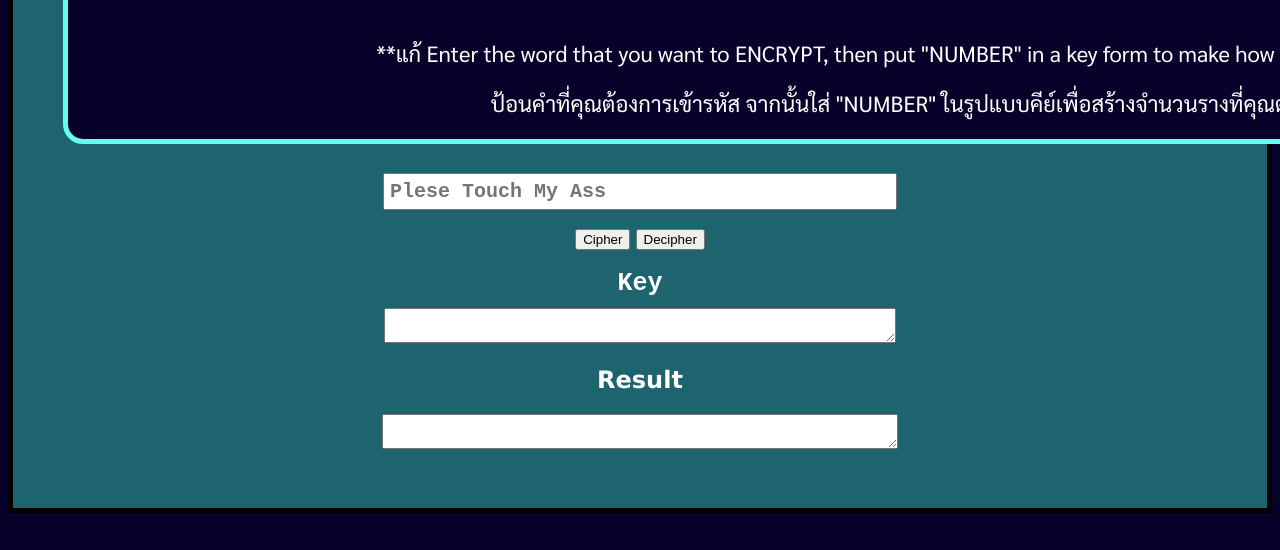
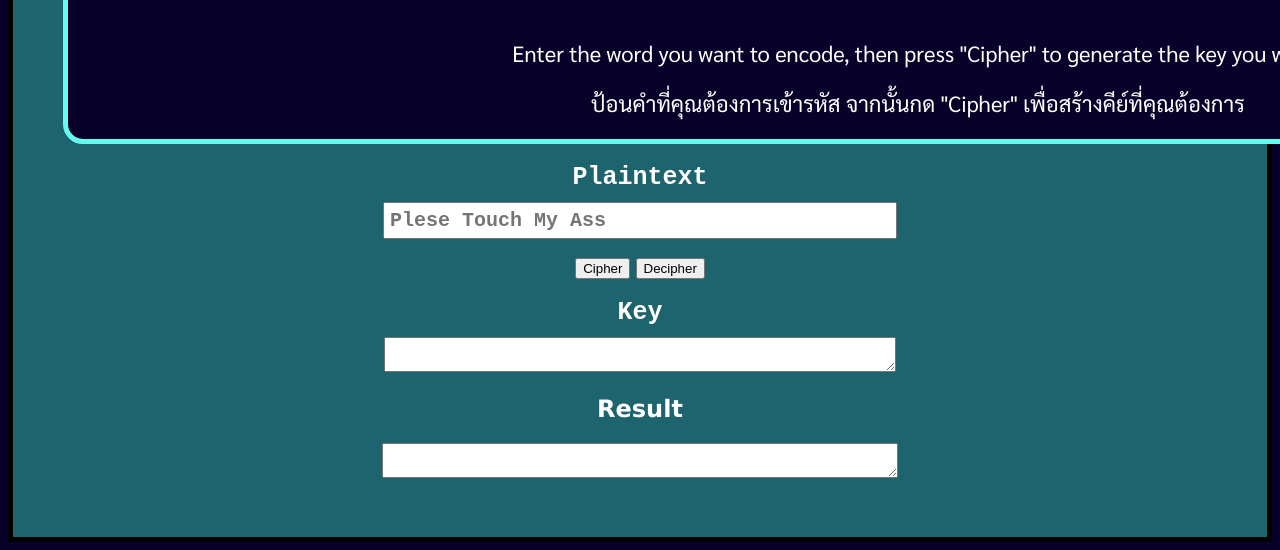
Before and after one commit to Folkvich/KITTIPOS-Encryption, a website: page MonoalphabeticCipher.html in a window 1280 px wide. Shown: the part 325-875 px from the top of the page. Before the commit the page ends 846 px from the top, so only its background shows below. Drawn offline with Linux system fonts and the light colour scheme.

Commit message:
edit  mono

```diff
--- a/MonoalphabeticCipher.html
+++ b/MonoalphabeticCipher.html
@@ -22,12 +22,11 @@
 		style="color: rgb(255, 255, 255); font-family: Verdana, Geneva, Tahoma, sans-serif; margin-top: 25px; background-color: #1e646e; padding: 50px;">
 		<div class="Description">
 			<h2 class="Header">Monoalphabetic Ciphering / Deciphering</h2>
-			<p>**แก้ Enter the word that you want to ENCRYPT, then put "NUMBER" in a key form to make how many rail you
-				need</p>
-			<p>ป้อนคำที่คุณต้องการเข้ารหัส จากนั้นใส่ "NUMBER" ในรูปแบบคีย์เพื่อสร้างจำนวนรางที่คุณต้องการ</p>
+			<p>Enter the word you want to encode, then press "Cipher" to generate the key you want.</p>
+			<p>ป้อนคำที่คุณต้องการเข้ารหัส จากนั้นกด "Cipher" เพื่อสร้างคีย์ที่คุณต้องการ</p>
 		</div>
-
 		<br>
+		<div style=" font-family: 'Courier New', Courier, monospace ;font-size: 25px; font-weight: bold;">Plaintext</div>
 		<input id="textbox" type="text"
 			style=" font-family: 'Courier New', Courier, monospace ;font-size: 20px; font-weight: bold; margin-top: 10px; width: 500px; padding: 5px"
 			placeholder="Plese Touch My Ass">
```
